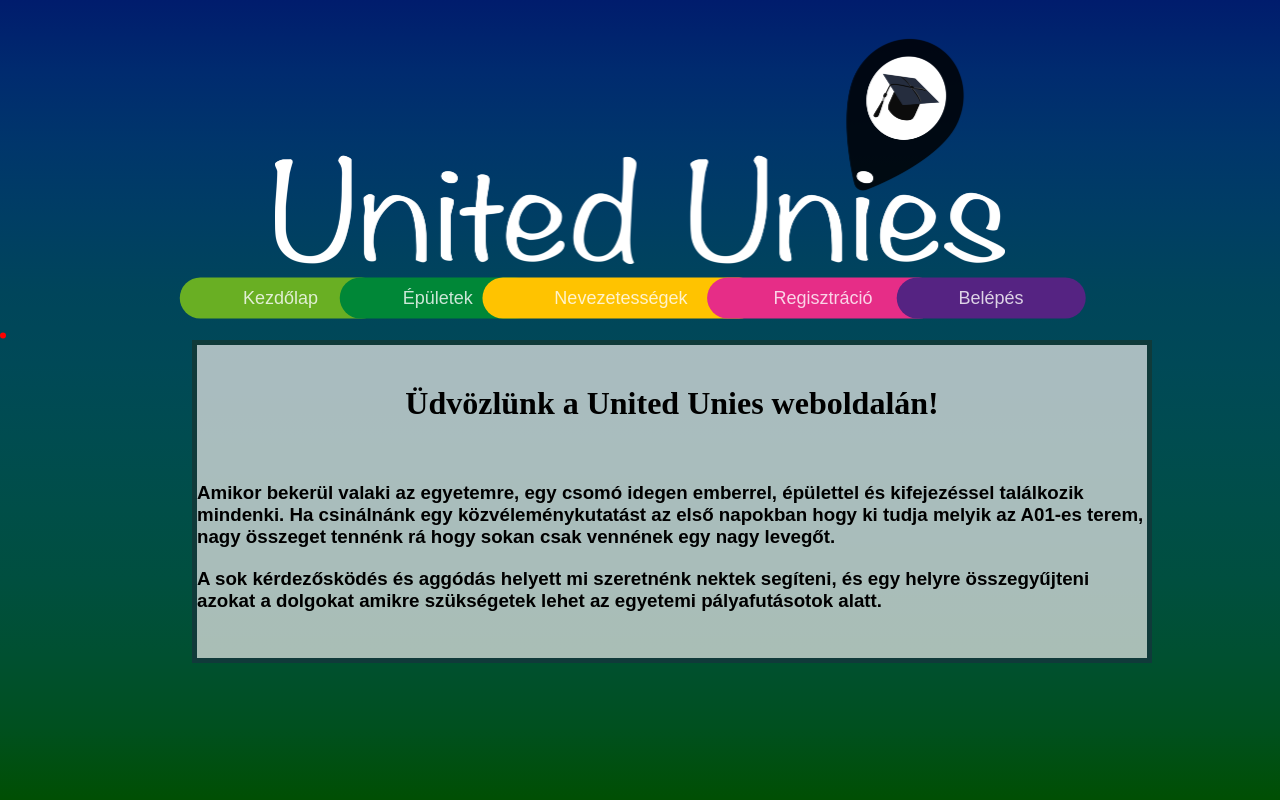
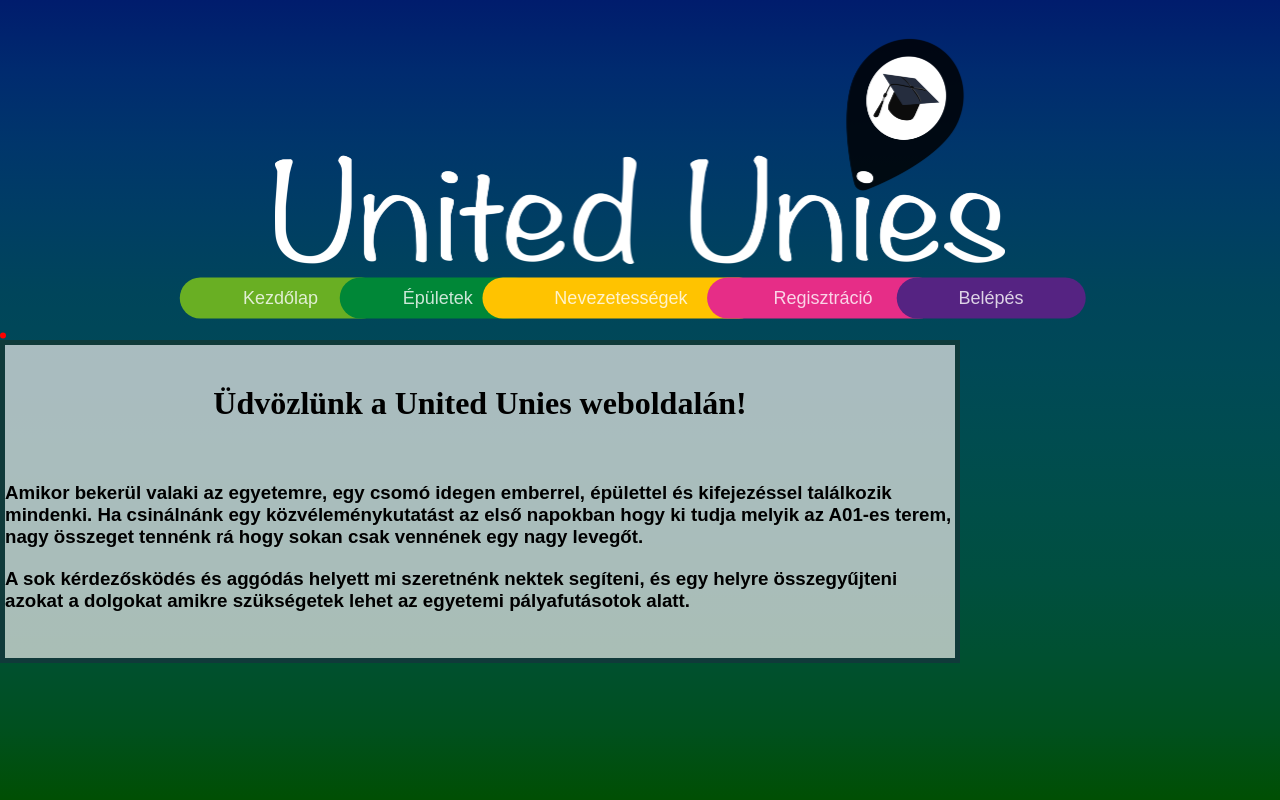
Before and after one commit to IT-Boys23/projekt-munka, a PHP site: page / in a window 1280 px wide. Run offline with PHP 8.4, Linux system fonts and the light colour scheme; some web fonts are replaced.

Commit message:
Update design.css

```diff
--- a/design.css
+++ b/design.css
@@ -8,10 +8,10 @@ body{
 #lap{
     width: 75%;
     background-color: rgba(228, 228, 228, 0.74);
-    margin-left: 15%;
+    margin-left: 12,5%;
     margin-top: 2%;
-	margin-bottom: 2%;
-	padding-bottom: 2%;
+	  margin-bottom: 2%;
+	  padding-bottom: 2%;
     border: 5px solid rgb(16, 58, 58);
 
 }
```
